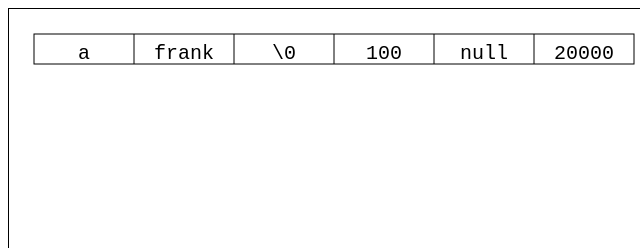
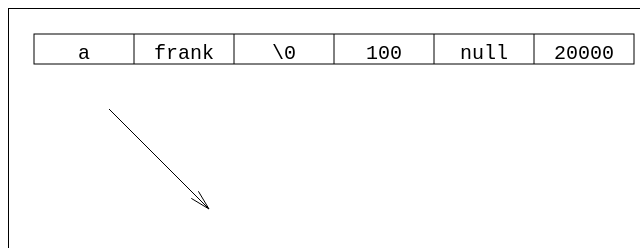
Before and after one commit to flsafe/dsDraw.js, a plain HTML site: page index2.html in a window 1280 px wide. Shown: the top 248 px of the page, 0-640 px from the left. Drawn offline with Linux system fonts and the light colour scheme.

Commit message:
Add arrowDrawer

```diff
--- a/dsDraw2.js
+++ b/dsDraw2.js
@@ -1,5 +1,5 @@
 
-arrayDrawer = function(spec){
+var arrayDrawer = function(spec){
   var that = {}
 
   var subject
@@ -12,7 +12,7 @@ arrayDrawer = function(spec){
 
   var startPosition = {x: 25, y: 25}
 
-  var drawArray = function(array, ctx){
+  var draw = function(array, ctx){
     initialize(spec, array, ctx)
 
     var arrayWidth = cellWidth * array.length
@@ -20,7 +20,7 @@ arrayDrawer = function(spec){
     drawElems()
     drawLinesBetweenElems()
   }
-  that.drawArray = drawArray
+  that.draw = draw
 
   function initialize(spec, array, ctx){
     spec = spec || {}
@@ -111,22 +111,103 @@ arrayDrawer = function(spec){
 }
 
 
-lineDrawer = function(spec){
+var lineDrawer = function(spec){
   var that = {}
 
-  var drawLine = function(from, to, ctx){
+  var draw = function(from, to, ctx){
     ctx.beginPath()
     ctx.moveTo(from.x, from.y)
     ctx.lineTo(to.x, to.y)
     ctx.stroke()
   }
-  that.drawLine = drawLine
+  that.draw = draw
 
   var drawDownStroke = function(start, strokeHeight, ctx){
     var to = {x:start.x, y:start.y + strokeHeight}
-    drawLine(start, to, ctx)
+    draw(start, to, ctx)
   }
   that.drawDownStroke = drawDownStroke
 
   return that
 }
+
+
+var arrowDrawer = function(spec){
+  var that = {}
+
+  var context
+  var arrow = {}
+
+  var draw = function(tail, point, ctx){
+    initialize(tail, point, ctx)
+
+    drawArrowBody()
+    drawHead()
+  }
+  that.draw = draw
+
+  function initialize(tail, point, ctx){
+    arrow.head = {}
+    arrow.tail = {}
+    arrow.head.x = point.x
+    arrow.head.y = point.y
+    arrow.tail.x = tail.x
+    arrow.tail.y = tail.y
+
+    context = ctx
+  }
+
+  function drawArrowBody(){
+    var line = lineDrawer({})
+    line.draw(arrow.tail, arrow.head, context)
+  }
+
+  function drawHead(){
+    var line = lineDrawer()
+    var basePoints = calcArrowHeadBasePoints()
+
+    line.draw(basePoints.p1, arrow.head, context)
+    line.draw(basePoints.p2, arrow.head, context)
+  }
+
+  function calcArrowHeadBasePoints(){
+    var toTail = Vect.normalize( Vect.diff(arrow.tail, arrow.head) )
+    var perpToArrowBody = Vect.negRecipricol(toTail)
+    var arrowBaseMid = Vect.add(arrow.head, Vect.mult(toTail, 20))
+
+    var basePoint1 = Vect.add(arrowBaseMid, Vect.mult(perpToArrowBody, 5))
+    var basePoint2 = Vect.add(arrowBaseMid, Vect.mult( Vect.mult(perpToArrowBody, 5), -1))
+    return {p1: basePoint1, p2: basePoint2}
+  }
+
+ return that
+}
+
+
+var Vect = {
+  mult: function(v, m){
+          return {x: v.x * m,
+                  y: v.y * m}
+         },
+
+  negRecipricol: function(v){
+                  return {x: -1 * v.y,
+                          y: 1 * v.x}
+                 },
+
+  add: function(v1, v2){
+        return {x: v1.x + v2.x,
+                y: v1.y + v2.y}
+       },
+
+  diff: function(v1, v2){
+          return {x: v1.x - v2.x,
+                  y: v1.y - v2.y}
+        },
+
+  normalize: function(v){
+             var magnitude = Math.sqrt( Math.pow(v.x, 2) + Math.pow(v.y, 2) )
+             return {x: v.x/magnitude,
+                     y: v.y/magnitude}
+            }
+}
--- a/index2.html
+++ b/index2.html
@@ -20,7 +20,10 @@
           ctx.save()
             var array = ["a", "frank", "\\0", 100, null, 20000]
             drawer = arrayDrawer({})
-            drawer.drawArray(array, ctx)
+            drawer.draw(array, ctx)
+
+            arrow = arrowDrawer({})
+            arrow.draw({x: 100, y: 100}, {x: 200, y: 200}, ctx)
           ctx.restore()
         }
       }
```
